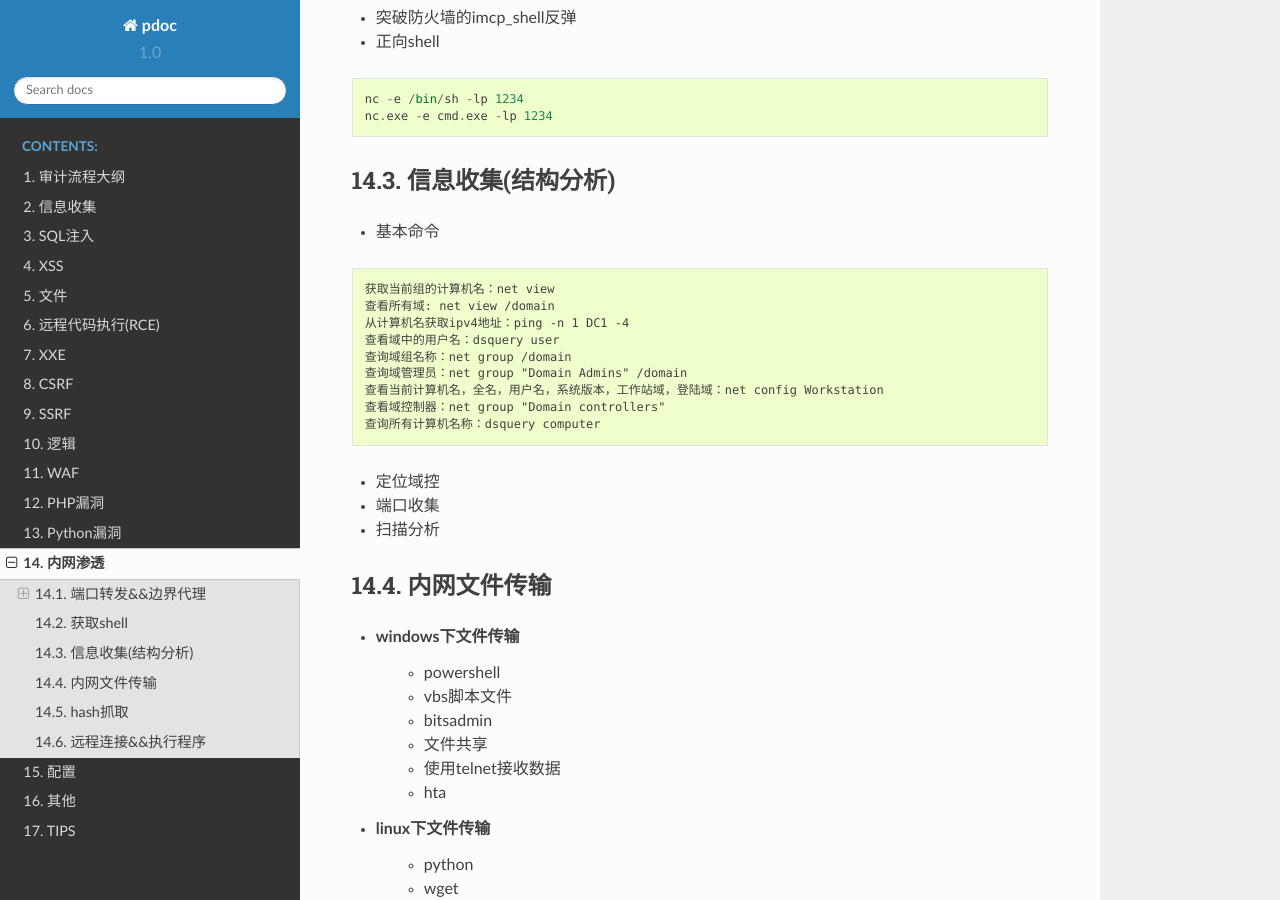
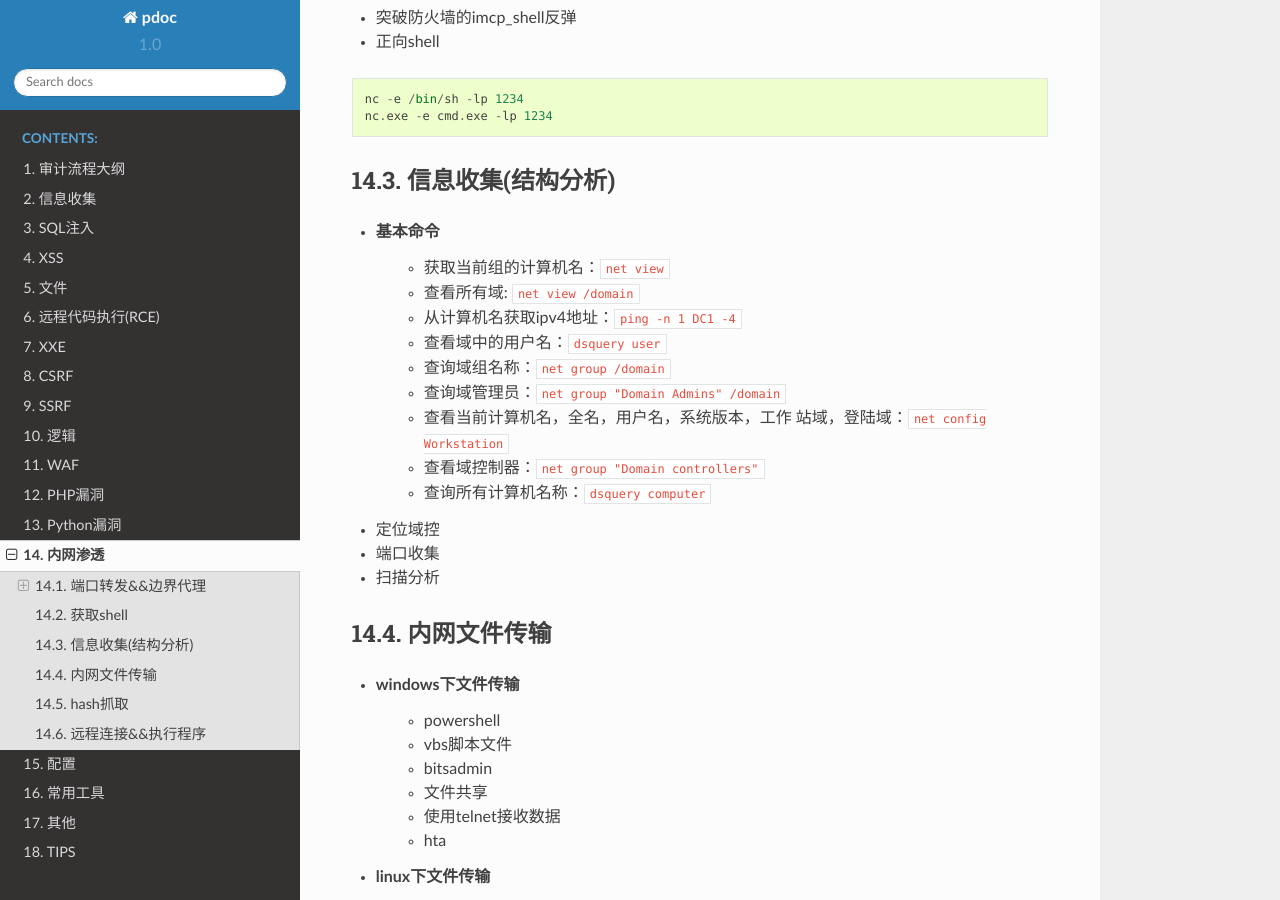
Before and after one commit to LyleMi/Learn-Web-Hacking, a Sphinx documentation site: the page built from web-security/source/pentest.rst, in a window 1280 px wide and 900 px high, scrolled down 1079 px. Built offline with Sphinx 7.4.7 and the Read the Docs theme 2.0.0, drawn with Linux system fonts in a browser that asks for light colours.

```diff
--- a/web-security/source/index.rst
+++ b/web-security/source/index.rst
@@ -26,6 +26,7 @@
    python
    pentest
    config
+   tools
    other
    tip
 
--- a/web-security/source/pentest.rst
+++ b/web-security/source/pentest.rst
@@ -50,18 +50,15 @@
 --------------------------------
 
 - 基本命令
-
-::
-
-    获取当前组的计算机名：net view
-    查看所有域: net view /domain
-    从计算机名获取ipv4地址：ping -n 1 DC1 -4
-    查看域中的用户名：dsquery user
-    查询域组名称：net group /domain
-    查询域管理员：net group "Domain Admins" /domain
-    查看当前计算机名，全名，用户名，系统版本，工作站域，登陆域：net config Workstation
-    查看域控制器：net group "Domain controllers"
-    查询所有计算机名称：dsquery computer
+    - 获取当前组的计算机名：``net view``
+    - 查看所有域: ``net view /domain``
+    - 从计算机名获取ipv4地址：``ping -n 1 DC1 -4``
+    - 查看域中的用户名：``dsquery user``
+    - 查询域组名称：``net group /domain``
+    - 查询域管理员：``net group "Domain Admins" /domain``
+    - 查看当前计算机名，全名，用户名，系统版本，工作 站域，登陆域：``net config Workstation``
+    - 查看域控制器：``net group "Domain controllers"``
+    - 查询所有计算机名称：``dsquery computer``
 
 - 定位域控
 - 端口收集
```
Also changed, not shown: web-security/source/tools.rst (added, +47 -0 lines).
